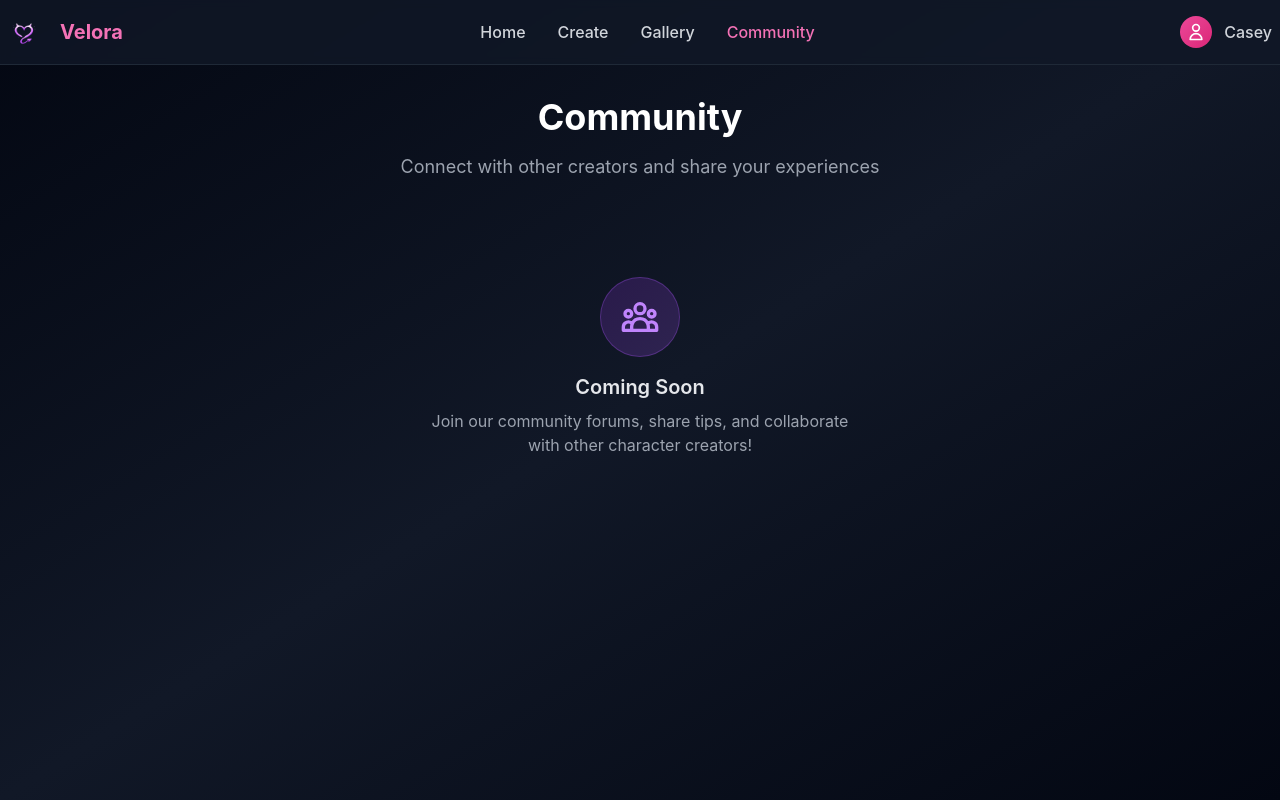
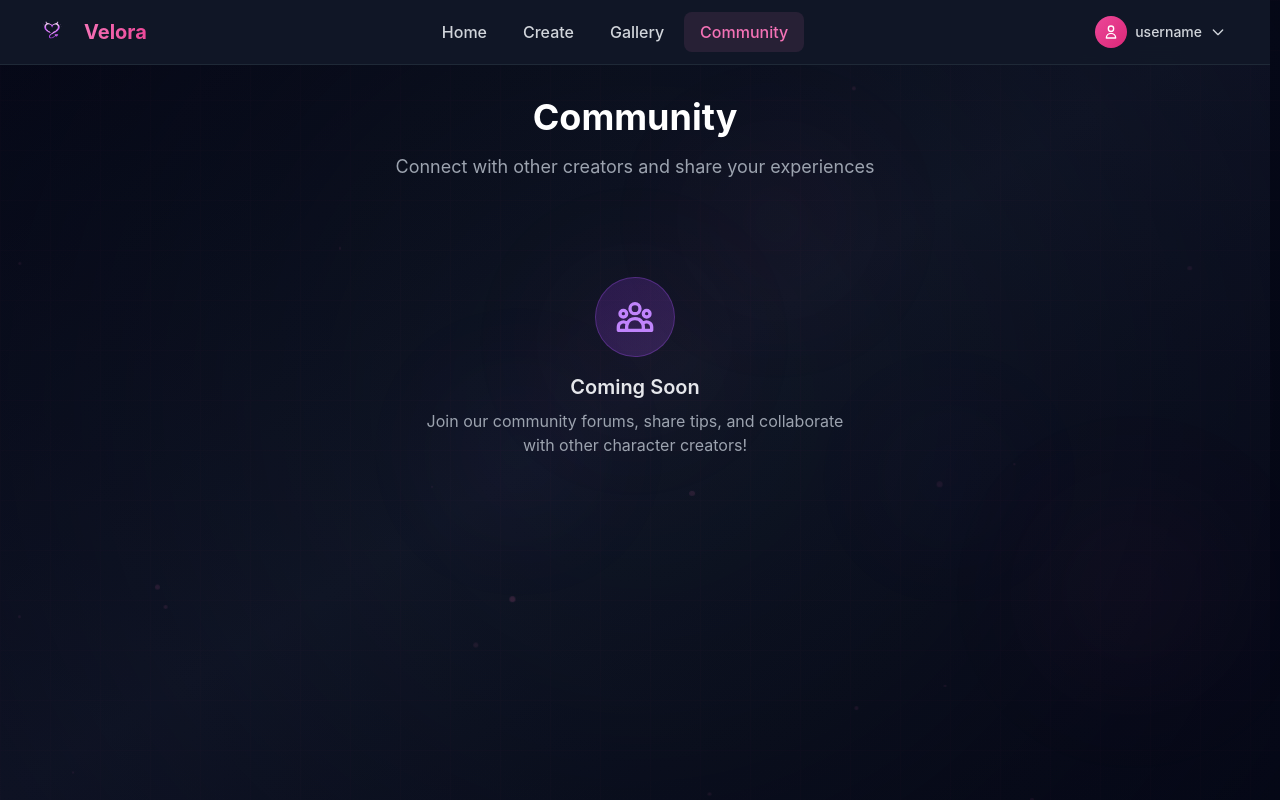
Before and after one commit to Quearth4i8/Velora, a Next.js app: page /community in a window 1280 px wide. Built offline with nearby package versions, Linux system fonts and the light colour scheme.

Commit message:
better looks

```diff
--- a/app/community/page.tsx
+++ b/app/community/page.tsx
@@ -3,11 +3,14 @@
 import React from 'react';
 import { motion } from 'framer-motion';
 import { Navbar } from '@/components/Navbar';
+import { AnimatedBackground } from '@/components/AnimatedBackground';
 
 export default function CommunityPage() {
   return (
-    <div className="min-h-screen bg-gradient-to-br from-dark-950 via-dark-900 to-dark-950">
-      <Navbar />
+    <div className="min-h-screen bg-gradient-to-br from-dark-950 via-dark-900 to-dark-950 relative">
+      <AnimatedBackground />
+      <div className="relative z-10">
+        <Navbar />
 
       <motion.div
         className="container mx-auto px-4 py-8"
@@ -38,6 +41,7 @@ export default function CommunityPage() {
           </div>
         </div>
       </motion.div>
+      </div>
     </div>
   );
 }
--- a/app/globals.css
+++ b/app/globals.css
@@ -74,7 +74,8 @@
 }
 
 html {
-  scroll-behavior: smooth;
+  scroll-behavior: auto;
+  scrollbar-gutter: stable;
 }
 
 body {
@@ -83,6 +84,25 @@ body {
     sans-serif;
   -webkit-font-smoothing: antialiased;
   -moz-osx-font-smoothing: grayscale;
+  overflow-x: hidden;
+  min-height: 100vh;
+}
+
+* {
+  box-sizing: border-box;
+}
+
+html, body {
+  margin: 0;
+  padding: 0;
+  width: 100%;
+  height: 100%;
+}
+
+nav {
+  transform: translateZ(0);
+  backface-visibility: hidden;
+  perspective: 1000px;
 }
 
 @layer components {
--- /dev/null
+++ b/components/AnimatedBackground.tsx
@@ -0,0 +1,101 @@
+'use client';
+
+import React from 'react';
+import { motion } from 'framer-motion';
+
+export function AnimatedBackground() {
+  const particles = Array.from({ length: 20 }, (_, i) => ({
+    id: i,
+    size: Math.random() * 4 + 2,
+    x: Math.random() * 100,
+    y: Math.random() * 100,
+    duration: Math.random() * 20 + 10,
+    delay: Math.random() * 5,
+  }));
+
+  const floatingShapes = Array.from({ length: 5 }, (_, i) => ({
+    id: i,
+    size: Math.random() * 200 + 100,
+    x: Math.random() * 100,
+    y: Math.random() * 100,
+    duration: Math.random() * 30 + 20,
+    delay: Math.random() * 5,
+  }));
+
+  return (
+    <div className="fixed inset-0 overflow-hidden pointer-events-none z-0">
+      {/* Gradient Orbs */}
+      {floatingShapes.map((shape) => (
+        <motion.div
+          key={`shape-${shape.id}`}
+          className="absolute rounded-full blur-3xl opacity-20"
+          style={{
+            width: shape.size,
+            height: shape.size,
+            left: `${shape.x}%`,
+            top: `${shape.y}%`,
+            background: shape.id % 2 === 0
+              ? 'radial-gradient(circle, rgba(236, 72, 153, 0.4) 0%, rgba(236, 72, 153, 0) 70%)'
+              : 'radial-gradient(circle, rgba(168, 85, 247, 0.4) 0%, rgba(168, 85, 247, 0) 70%)',
+          }}
+          animate={{
+            x: [0, Math.random() * 100 - 50, 0],
+            y: [0, Math.random() * 100 - 50, 0],
+            scale: [1, 1.2, 1],
+          }}
+          transition={{
+            duration: shape.duration,
+            repeat: Infinity,
+            delay: shape.delay,
+            ease: 'easeInOut',
+          }}
+        />
+      ))}
+
+      {/* Floating Particles */}
+      {particles.map((particle) => (
+        <motion.div
+          key={`particle-${particle.id}`}
+          className="absolute rounded-full bg-pink-400/30"
+          style={{
+            width: particle.size,
+            height: particle.size,
+            left: `${particle.x}%`,
+            top: `${particle.y}%`,
+          }}
+          animate={{
+            y: [0, -30, 0],
+            x: [0, Math.random() * 20 - 10, 0],
+            opacity: [0.3, 0.6, 0.3],
+          }}
+          transition={{
+            duration: particle.duration,
+            repeat: Infinity,
+            delay: particle.delay,
+            ease: 'easeInOut',
+          }}
+        />
+      ))}
+
+      {/* Grid Pattern Overlay */}
+      <div
+        className="absolute inset-0 opacity-[0.03]"
+        style={{
+          backgroundImage: `
+            linear-gradient(rgba(236, 72, 153, 0.5) 1px, transparent 1px),
+            linear-gradient(90deg, rgba(236, 72, 153, 0.5) 1px, transparent 1px)
+          `,
+          backgroundSize: '50px 50px',
+        }}
+      />
+
+      {/* Radial Gradient Overlay */}
+      <div
+        className="absolute inset-0"
+        style={{
+          background: 'radial-gradient(circle at 50% 50%, transparent 0%, rgba(10, 10, 31, 0.4) 100%)',
+        }}
+      />
+    </div>
+  );
+}
--- a/components/Navbar.tsx
+++ b/components/Navbar.tsx
@@ -1,35 +1,36 @@
 'use client';
 
-import React, { useState, useEffect } from 'react';
-import { motion } from 'framer-motion';
+import React, { useState, useEffect, useRef } from 'react';
 import Link from 'next/link';
 import { usePathname } from 'next/navigation';
-
-const randomNames = ['Alex', 'Sam', 'Jordan', 'Taylor', 'Morgan', 'Casey', 'Riley', 'Avery', 'Quinn', 'Blake'];
 
 export function Navbar() {
   const pathname = usePathname();
   const [showProfileDropdown, setShowProfileDropdown] = useState(false);
-  const [userName, setUserName] = useState('');
+  const [showMobileMenu, setShowMobileMenu] = useState(false);
+  const profileRef = useRef<HTMLDivElement>(null);
+  const mobileMenuRef = useRef<HTMLDivElement>(null);
 
   useEffect(() => {
-    // Set a random name on component mount
-    const randomName = randomNames[Math.floor(Math.random() * randomNames.length)];
-    setUserName(randomName);
-  }, []);
-
-  // Close dropdown when clicking outside
-  useEffect(() => {
     const handleClickOutside = (event: MouseEvent) => {
-      const target = event.target as Element;
-      if (showProfileDropdown && !target.closest('.profile-dropdown')) {
+      if (profileRef.current && !profileRef.current.contains(event.target as Node)) {
         setShowProfileDropdown(false);
+      }
+      if (mobileMenuRef.current && !mobileMenuRef.current.contains(event.target as Node)) {
+        setShowMobileMenu(false);
       }
     };
 
+    if (showProfileDropdown || showMobileMenu) {
       document.addEventListener('mousedown', handleClickOutside);
       return () => document.removeEventListener('mousedown', handleClickOutside);
-  }, [showProfileDropdown]);
+    }
+  }, [showProfileDropdown, showMobileMenu]);
+
+  useEffect(() => {
+    setShowMobileMenu(false);
+    setShowProfileDropdown(false);
+  }, [pathname]);
 
   const isActive = (path: string) => {
     if (path === '/' && pathname === '/') return true;
@@ -37,119 +38,140 @@ export function Navbar() {
     return false;
   };
 
+  const navLinks = [
+    { href: '/', label: 'Home' },
+    { href: '/create', label: 'Create' },
+    { href: '/gallery', label: 'Gallery' },
+    { href: '/community', label: 'Community' },
+  ];
+
   return (
-    <nav
-      className="sticky top-0 z-50 bg-dark-900/80 backdrop-blur-sm border-b border-dark-800"
-    >
-      <div className="max-w-7xl mx-auto px-0 sm:px-1 lg:px-0">
+    <nav className="sticky top-0 z-50 bg-dark-900/95 backdrop-blur-md border-b border-dark-800 will-change-transform transform-gpu">
+      <div className="max-w-7xl mx-auto px-4 sm:px-6 lg:px-8 will-change-auto">
         <div className="flex items-center justify-between h-16">
-          {/* Logo */}
           <div className="flex items-center">
-            <Link href="/" className="flex items-center space-x-3">
+            <Link href="/" className="flex items-center space-x-3 group">
               <img
                 src="/images/velora.png"
                 alt="Velora Logo"
-                className="w-12 h-12 rounded-lg transform translate-y-1"
+                className="w-10 h-10 rounded-lg transition-transform group-hover:scale-105"
               />
-              <span className="text-xl font-bold text-pink-400">Velora</span>
+              <span className="text-xl font-bold bg-gradient-to-r from-pink-400 to-pink-500 bg-clip-text text-transparent">
+                Velora
+              </span>
             </Link>
           </div>
 
-          {/* Navigation Links - Centered */}
-          <div className="flex-1 hidden md:flex items-center justify-center space-x-8">
+          <div className="hidden md:flex items-center justify-center flex-1 space-x-1">
+            {navLinks.map((link) => (
               <Link
-              href="/"
-              className={`transition-colors duration-200 font-medium ${
-                isActive('/') ? 'text-pink-400' : 'text-dark-300 hover:text-white'
+                key={link.href}
+                href={link.href}
+                className={`px-4 py-2 rounded-lg font-medium transition-all duration-200 ${
+                  isActive(link.href)
+                    ? 'text-pink-400 bg-pink-400/10'
+                    : 'text-dark-300 hover:text-white hover:bg-dark-800'
                 }`}
               >
-              Home
+                {link.label}
               </Link>
-            <Link
-              href="/create"
-              className={`transition-colors duration-200 font-medium ${
-                isActive('/create') ? 'text-pink-400' : 'text-dark-300 hover:text-white'
-              }`}
-            >
-              Create
-            </Link>
-            <Link
-              href="/gallery"
-              className={`transition-colors duration-200 font-medium ${
-                isActive('/gallery') ? 'text-pink-400' : 'text-dark-300 hover:text-white'
-              }`}
-            >
-              Gallery
-            </Link>
-            <Link
-              href="/community"
-              className={`transition-colors duration-200 font-medium ${
-                isActive('/community') ? 'text-pink-400' : 'text-dark-300 hover:text-white'
-              }`}
-            >
-              Community
-            </Link>
+            ))}
           </div>
 
-          {/* Profile Button */}
-          <div className="relative">
+          <div className="flex items-center space-x-4">
+            <div className="relative" ref={profileRef}>
               <button
                 onClick={() => setShowProfileDropdown(!showProfileDropdown)}
-              className="flex items-center space-x-3 text-dark-300 hover:text-white transition-colors duration-200 p-2 rounded-lg hover:bg-dark-800"
+                className="flex items-center space-x-2 px-3 py-2 rounded-lg text-dark-300 hover:text-white hover:bg-dark-800 transition-all duration-200"
+                aria-expanded={showProfileDropdown}
+                aria-haspopup="true"
               >
                 <div className="w-8 h-8 bg-gradient-to-br from-pink-500 to-pink-600 rounded-full flex items-center justify-center">
-                <svg className="w-5 h-5 text-white" fill="none" stroke="currentColor" viewBox="0 0 24 24">
+                  <svg className="w-4 h-4 text-white" fill="none" stroke="currentColor" viewBox="0 0 24 24">
                     <path strokeLinecap="round" strokeLinejoin="round" strokeWidth={2} d="M16 7a4 4 0 11-8 0 4 4 0 018 0zM12 14a7 7 0 00-7 7h14a7 7 0 00-7-7z" />
                   </svg>
                 </div>
-              <span className="hidden sm:block font-medium">{userName}</span>
+                <span className="hidden sm:block font-medium text-sm">username</span>
+                <svg
+                  className={`w-4 h-4 transition-transform duration-200 ${showProfileDropdown ? 'rotate-180' : ''}`}
+                  fill="none"
+                  stroke="currentColor"
+                  viewBox="0 0 24 24"
+                >
+                  <path strokeLinecap="round" strokeLinejoin="round" strokeWidth={2} d="M19 9l-7 7-7-7" />
+                </svg>
               </button>
 
-            {/* Profile Dropdown */}
               {showProfileDropdown && (
-              <div className="profile-dropdown absolute right-0 mt-2 w-48 bg-dark-800 border border-dark-700 rounded-lg shadow-lg z-50">
+                <div className="absolute right-0 mt-2 w-48 bg-dark-800 border border-dark-700 rounded-lg shadow-xl overflow-hidden">
                   <Link
                     href="/settings"
-                  className="flex items-center space-x-2 px-4 py-3 text-dark-300 hover:text-white hover:bg-dark-700 transition-colors duration-200"
+                    className="flex items-center space-x-3 px-4 py-3 text-dark-300 hover:text-white hover:bg-dark-700 transition-colors duration-150"
                     onClick={() => setShowProfileDropdown(false)}
                   >
-                  <svg className="w-4 h-4" fill="none" stroke="currentColor" viewBox="0 0 24 24">
-                    <path strokeLinecap="round" strokeLinejoin="round" strokeWidth={2} d="M10.325 4.317c.426-1.756 2.924-1.756 3.35 0a1.724 1.724 0 002.573 1.066c1.543-.94 3.31.826 2.37 2.37a1.724 1.724 0 001.065 2.572c1.756.426 1.756 2.924 0 3.35a1.724 1.724 0 00-1.066 2.573c-.94 1.543.826 3.31-2.37 2.37a1.724 1.724 0 00-2.572 1.065c-.426 1.756-2.924 1.756-3.35 0a1.724 1.724 0 00-2.573-1.066c-1.543.94-3.31-.826-2.37-2.37a1.724 1.724 0 00-1.065-2.572c-1.756-.426-1.756-2.924 0-3.35a1.724 1.724 0 001.066-2.573c.94-1.543-.826-3.31 2.37-2.37.996.608 2.296.07 2.572-1.065z" />
+                    <svg className="w-5 h-5" fill="none" stroke="currentColor" viewBox="0 0 24 24">
+                      <path strokeLinecap="round" strokeLinejoin="round" strokeWidth={2} d="M10.325 4.317c.426-1.756 2.924-1.756 3.35 0a1.724 1.724 0 002.573 1.066c1.543-.94 3.31.826 2.37 2.37a1.724 1.724 0 001.065 2.572c1.756.426 1.756 2.924 0 3.35a1.724 1.724 0 00-1.066 2.573c.94 1.543-.826 3.31-2.37 2.37a1.724 1.724 0 00-2.572 1.065c-.426 1.756-2.924 1.756-3.35 0a1.724 1.724 0 00-2.573-1.066c-1.543.94-3.31-.826-2.37-2.37a1.724 1.724 0 00-1.065-2.572c-1.756-.426-1.756-2.924 0-3.35a1.724 1.724 0 001.066-2.573c-.94-1.543.826-3.31 2.37-2.37.996.608 2.296.07 2.572-1.065z" />
                       <path strokeLinecap="round" strokeLinejoin="round" strokeWidth={2} d="M15 12a3 3 0 11-6 0 3 3 0 016 0z" />
                     </svg>
-                  <span>Settings</span>
+                    <span className="text-sm">Settings</span>
                   </Link>
+                  <div className="border-t border-dark-700" />
                   <button
                     onClick={() => {
                       setShowProfileDropdown(false);
-                    // TODO: Implement logout functionality
+                      console.log('Logout clicked');
                     }}
-                  className="flex items-center space-x-2 w-full px-4 py-3 text-dark-300 hover:text-white hover:bg-dark-700 transition-colors duration-200"
+                    className="flex items-center space-x-3 w-full px-4 py-3 text-dark-300 hover:text-white hover:bg-dark-700 transition-colors duration-150"
                   >
-                  <svg className="w-4 h-4" fill="none" stroke="currentColor" viewBox="0 0 24 24">
+                    <svg className="w-5 h-5" fill="none" stroke="currentColor" viewBox="0 0 24 24">
                       <path strokeLinecap="round" strokeLinejoin="round" strokeWidth={2} d="M17 16l4-4m0 0l-4-4m4 4H7m6 4v1a3 3 0 01-3 3H6a3 3 0 01-3-3V7a3 3 0 013-3h4a3 3 0 013 3v1" />
                     </svg>
-                  <span>Logout</span>
+                    <span className="text-sm">Logout</span>
                   </button>
                 </div>
               )}
             </div>
 
-          {/* Mobile menu button */}
-          <div className="md:hidden">
+            <div className="md:hidden" ref={mobileMenuRef}>
               <button
-              className="text-dark-300 hover:text-white p-2"
-              onClick={() => {
-                // TODO: Implement mobile menu
-              }}
+                onClick={() => setShowMobileMenu(!showMobileMenu)}
+                className="p-2 rounded-lg text-dark-300 hover:text-white hover:bg-dark-800 transition-colors duration-200"
+                aria-expanded={showMobileMenu}
+                aria-label="Toggle menu"
               >
                 <svg className="w-6 h-6" fill="none" stroke="currentColor" viewBox="0 0 24 24">
+                  {showMobileMenu ? (
+                    <path strokeLinecap="round" strokeLinejoin="round" strokeWidth={2} d="M6 18L18 6M6 6l12 12" />
+                  ) : (
                     <path strokeLinecap="round" strokeLinejoin="round" strokeWidth={2} d="M4 6h16M4 12h16M4 18h16" />
+                  )}
                 </svg>
               </button>
             </div>
           </div>
         </div>
+
+        {showMobileMenu && (
+          <div className="md:hidden border-t border-dark-800 py-4">
+            <div className="flex flex-col space-y-2">
+              {navLinks.map((link) => (
+                <Link
+                  key={link.href}
+                  href={link.href}
+                  className={`px-4 py-3 rounded-lg font-medium transition-all duration-200 ${
+                    isActive(link.href)
+                      ? 'text-pink-400 bg-pink-400/10'
+                      : 'text-dark-300 hover:text-white hover:bg-dark-800'
+                  }`}
+                  onClick={() => setShowMobileMenu(false)}
+                >
+                  {link.label}
+                </Link>
+              ))}
+            </div>
+          </div>
+        )}
+      </div>
     </nav>
   );
 };
--- a/lib/storage.ts
+++ b/lib/storage.ts
@@ -7,6 +7,9 @@ if (!supabaseUrl || !supabaseAnonKey) {
   console.warn('Supabase credentials not configured. Storage will not work.');
 }
 
+// Import the shared Supabase client to avoid multiple instances
+import { supabase } from './supabase';
+
 export interface StorageFile {
   name: string;
   url: string;
@@ -15,7 +18,7 @@ export interface StorageFile {
 }
 
 export class StorageService {
-  private supabase = createClient(supabaseUrl, supabaseAnonKey);
+  private supabase = supabase;
   private bucketName = 'character-images';
 
   /**
--- a/lib/supabase.ts
+++ b/lib/supabase.ts
@@ -9,7 +9,10 @@ if (!supabaseUrl || !supabaseAnonKey) {
   console.warn('Supabase credentials not configured. Character creation will not work.');
 }
 
-export const supabase = createClient(supabaseUrl, supabaseAnonKey);
+// Create a single Supabase client instance
+const supabaseClient = createClient(supabaseUrl, supabaseAnonKey);
+
+export const supabase = supabaseClient;
 
 export const characterService = {
   async createCharacter(character: CharacterDraft): Promise<CharacterDraft> {
```
Also changed, not shown: app/create/page.tsx (+6 -2 lines), app/gallery/page.tsx (+6 -2 lines), app/page.tsx (+8 -4 lines), components/CharacterSelection.tsx (+4 -4 lines). Lines whose indentation alone changed are shown as unchanged.
